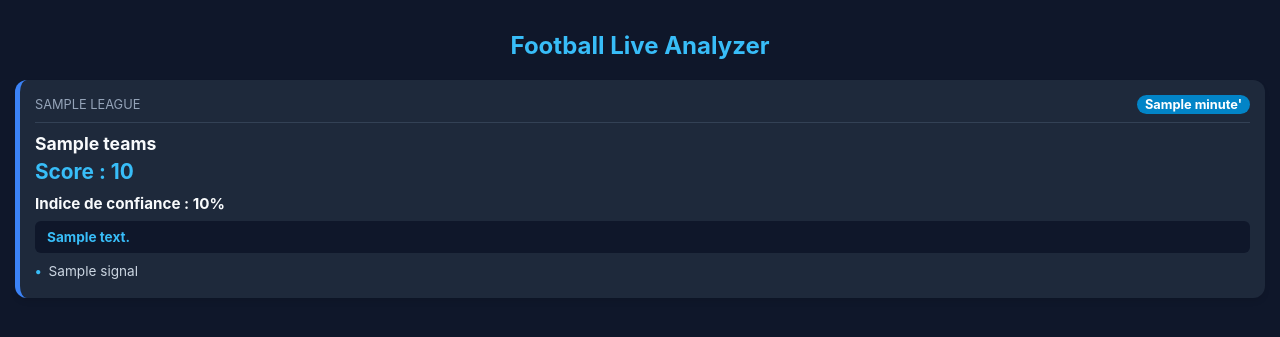
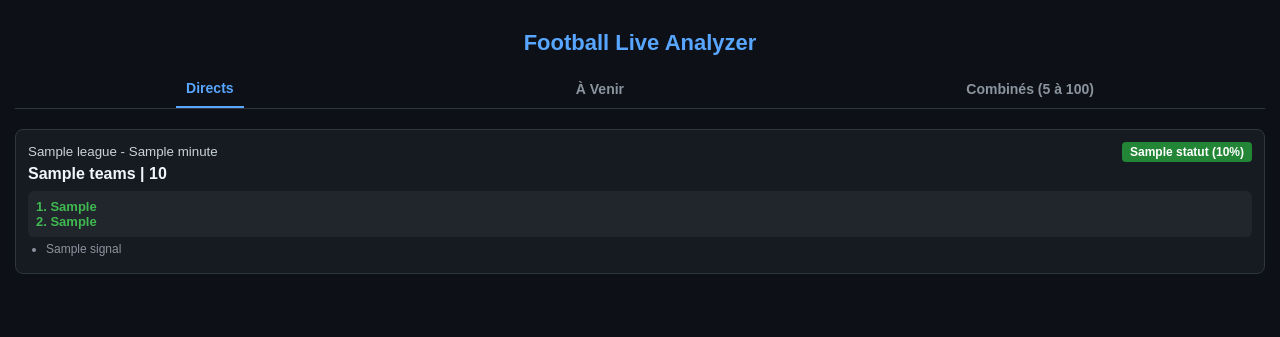
Before and after one commit to alphaabdoulaye/football_analyzer, a Flask app: template templates/index.html in a window 1280 px wide. Shown: the top 337 px of the page. Run offline with Flask 3, Linux system fonts and the light colour scheme; the template is opened without the code that fills it: most values are stand-ins (such as "Sample title", 1, 10 or a date in 2020).

Commit message:
Update index.html

```diff
--- a/templates/index.html
+++ b/templates/index.html
@@ -3,44 +3,103 @@
 <head>
     <meta charset="UTF-8">
     <meta name="viewport" content="width=device-width, initial-scale=1.0">
-    <title>Football Live Analyzer</title>
+    <title>Football Live & Predictions Analyzer</title>
     <style>
-        body { font-family: -apple-system, BlinkMacSystemFont, "Segoe UI", Roboto, sans-serif; background-color: #0f172a; color: #f8fafc; margin: 0; padding: 15px; }
-        h1 { text-align: center; color: #38bdf8; font-size: 1.5rem; margin-bottom: 20px; }
-        .card { background: #1e293b; border-radius: 12px; padding: 15px; margin-bottom: 15px; border-left: 5px solid #3b82f6; box-shadow: 0 4px 6px -1px rgba(0, 0, 0, 0.1); }
-        .card.confirmed { border-left-color: #22c55e; }
-        .card.strong { border-left-color: #eab308; }
-        .card.watch { border-left-color: #f97316; }
-        .header-row { display: flex; justify-content: space-between; align-items: center; border-bottom: 1px solid #334155; padding-bottom: 8px; margin-bottom: 10px; }
-        .league { font-size: 0.8rem; color: #94a3b8; text-transform: uppercase; }
-        .minute { background: #0284c7; color: #fff; padding: 2px 8px; border-radius: 12px; font-weight: bold; font-size: 0.8rem; }
-        .teams { font-size: 1.1rem; font-weight: bold; margin-bottom: 5px; }
-        .score { font-size: 1.3rem; color: #38bdf8; font-weight: bold; margin-bottom: 10px; }
-        .confidence { font-weight: bold; font-size: 0.95rem; margin-bottom: 8px; }
-        .decision { background: #0f172a; padding: 8px 12px; border-radius: 6px; font-weight: bold; font-size: 0.85rem; color: #38bdf8; margin-bottom: 10px; }
-        .signals { list-style: none; padding-left: 0; margin: 0; font-size: 0.85rem; color: #cbd5e1; }
-        .signals li { margin-bottom: 4px; display: flex; align-items: center; }
-        .signals li::before { content: "•"; color: #38bdf8; font-weight: bold; display: inline-block; width: 1em; }
+        body { font-family: Arial, sans-serif; background-color: #0d1117; color: #c9d1d9; margin: 0; padding: 15px; }
+        h1 { text-align: center; color: #58a6ff; font-size: 22px; }
+        .tabs { display: flex; justify-content: space-around; margin-bottom: 20px; border-bottom: 1px solid #30363d; }
+        .tab-btn { background: none; border: none; color: #8b949e; padding: 10px; font-size: 14px; font-weight: bold; cursor: pointer; }
+        .tab-btn.active { color: #58a6ff; border-bottom: 2px solid #58a6ff; }
+        .content-section { display: none; }
+        .content-section.active { display: block; }
+        .card { background-color: #161b22; border: 1px solid #30363d; border-radius: 8px; padding: 12px; margin-bottom: 12px; }
+        .badge { background-color: #238636; color: white; padding: 3px 8px; border-radius: 4px; font-size: 12px; font-weight: bold; float: right; }
+        .teams { font-size: 16px; font-weight: bold; color: #f0f6fc; margin: 5px 0; }
+        .preds { background-color: #21262d; padding: 8px; border-radius: 6px; margin-top: 8px; }
+        .pred-title { color: #3fb950; font-weight: bold; font-size: 13px; }
+        ul { margin: 5px 0; padding-left: 18px; font-size: 12px; color: #8b949e; }
     </style>
 </head>
 <body>
+
     <h1>Football Live Analyzer</h1>
-    {% for match in results %}
-    <div class="card {% if match.score_confiance >= 80 %}confirmed{% elif match.score_confiance >= 60 %}strong{% elif match.score_confiance >= 40 %}watch{% endif %}">
-        <div class="header-row">
-            <span class="league">{{ match.league }}</span>
-            <span class="minute">{{ match.minute }}'</span>
+
+    <div class="tabs">
+        <button class="tab-btn active" onclick="openTab('live')">Directs</button>
+        <button class="tab-btn" onclick="openTab('upcoming')">À Venir</button>
+        <button class="tab-btn" onclick="openTab('combines')">Combinés (5 à 100)</button>
+    </div>
+
+    <!-- ONGLET 1 : DIRECTS -->
+    <div id="live" class="content-section active">
+        {% for match in live %}
+        <div class="card">
+            <span class="badge">{{ match.statut }} ({{ match.score_confiance }}%)</span>
+            <small>{{ match.league }} - {{ match.minute }}</small>
+            <div class="teams">{{ match.teams }} | {{ match.score }}</div>
+            <div class="preds">
+                <div class="pred-title">1. {{ match.pred1 }}</div>
+                <div class="pred-title">2. {{ match.pred2 }}</div>
+            </div>
+            <ul>
+                {% for signal in match.signaux %}
+                <li>{{ signal }}</li>
+                {% endfor %}
+            </ul>
         </div>
-        <div class="teams">{{ match.teams }}</div>
-        <div class="score">Score : {{ match.score }}</div>
-        <div class="confidence">Indice de confiance : {{ match.score_confiance }}%</div>
-        <div class="decision">{{ match.decision }}</div>
-        <ul class="signals">
-            {% for signal in match.signaux %}
-            <li>{{ signal }}</li>
+        {% else %}
+        <p>Aucun match en direct actuellement.</p>
+        {% endfor %}
+    </div>
+
+    <!-- ONGLET 2 : À VENIR -->
+    <div id="upcoming" class="content-section">
+        {% for match in upcoming %}
+        <div class="card">
+            <span class="badge">{{ match.statut }}</span>
+            <small>{{ match.league }} - {{ match.heure }}</small>
+            <div class="teams">{{ match.teams }}</div>
+            <div class="preds">
+                <div class="pred-title">Issue 1 : {{ match.pred1 }}</div>
+                <div class="pred-title">Issue 2 : {{ match.pred2 }}</div>
+            </div>
+        </div>
+        {% else %}
+        <p>Aucun match à venir chargé.</p>
+        {% endfor %}
+    </div>
+
+    <!-- ONGLET 3 : COMBINÉS -->
+    <div id="combines" class="content-section">
+        {% for key, list in combines.items() %}
+            <h3 style="color: #d29922; border-bottom: 1px solid #30363d; padding-bottom: 4px;">Combinés {{ key.replace('_', ' ').upper() }}</h3>
+            {% for coupon in list %}
+            <div class="card" style="border-left: 3px solid #d29922;">
+                <strong>{{ coupon.nom }}</strong>
+                <ul>
+                    {% for m in coupon.matchs %}
+                    <li>{{ m.teams }} ➔ <b>{{ m.pred1 }}</b></li>
+                    {% endfor %}
+                </ul>
+            </div>
             {% endfor %}
-        </ul>
+        {% endfor %}
     </div>
-    {% endfor %}
+
+    <script>
+        function openTab(tabName) {
+            var i, content, tabbtns;
+            content = document.getElementsByClassName("content-section");
+            for (i = 0; i < content.length; i++) {
+                content[i].classList.remove("active");
+            }
+            tabbtns = document.getElementsByClassName("tab-btn");
+            for (i = 0; i < tabbtns.length; i++) {
+                tabbtns[i].classList.remove("active");
+            }
+            document.getElementById(tabName).classList.add("active");
+            event.currentTarget.classList.add("active");
+        }
+    </script>
 </body>
 </html>
```
